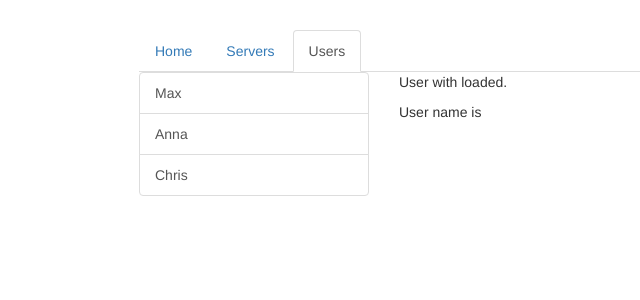
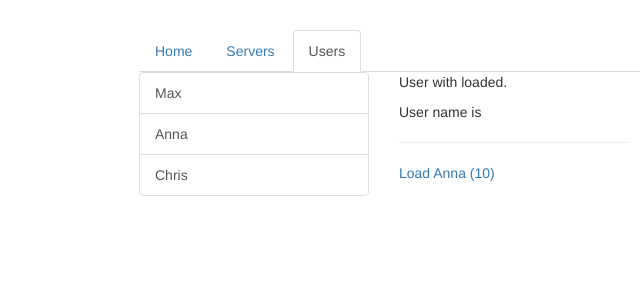
Before and after one commit to bhagathreddy123/routing-start, an Angular app: page /users in a window 1280 px wide. Shown: the top 300 px of the page, without its empty margins (126-766 px from the left). Built offline with nearby package versions, Linux system fonts and the light colour scheme.

Commit message:
Fetching Route Parameters Reactively

```diff
--- a/src/app/users/user/user.component.html
+++ b/src/app/users/user/user.component.html
@@ -1,2 +1,4 @@
 <p>User with {{ user.id }} loaded.</p>
 <p>User name is  {{ user.name }} </p>
+<hr>
+<a [routerLink]="['/users', 10, 'Anna']">Load Anna (10)</a>
--- a/src/app/users/user/user.component.ts
+++ b/src/app/users/user/user.component.ts
@@ -1,5 +1,5 @@
 import { Component, OnInit } from '@angular/core';
-import { ActivatedRoute } from '@angular/router';
+import { ActivatedRoute, Params } from '@angular/router';
 
 @Component({
   selector: 'app-user',
@@ -15,7 +15,14 @@
   	this.user = {
   		id: this.route.snapshot.params['id'],
   		name: this.route.snapshot.params['name']
-  	}
+  	};
+  	this.route.params
+  	.subscribe(
+  		(params: Params) => {
+  			this.user.id = params['id'];
+  			this.user.name = params['name'];
+  		}
+  	);
   }
 
 }
```
